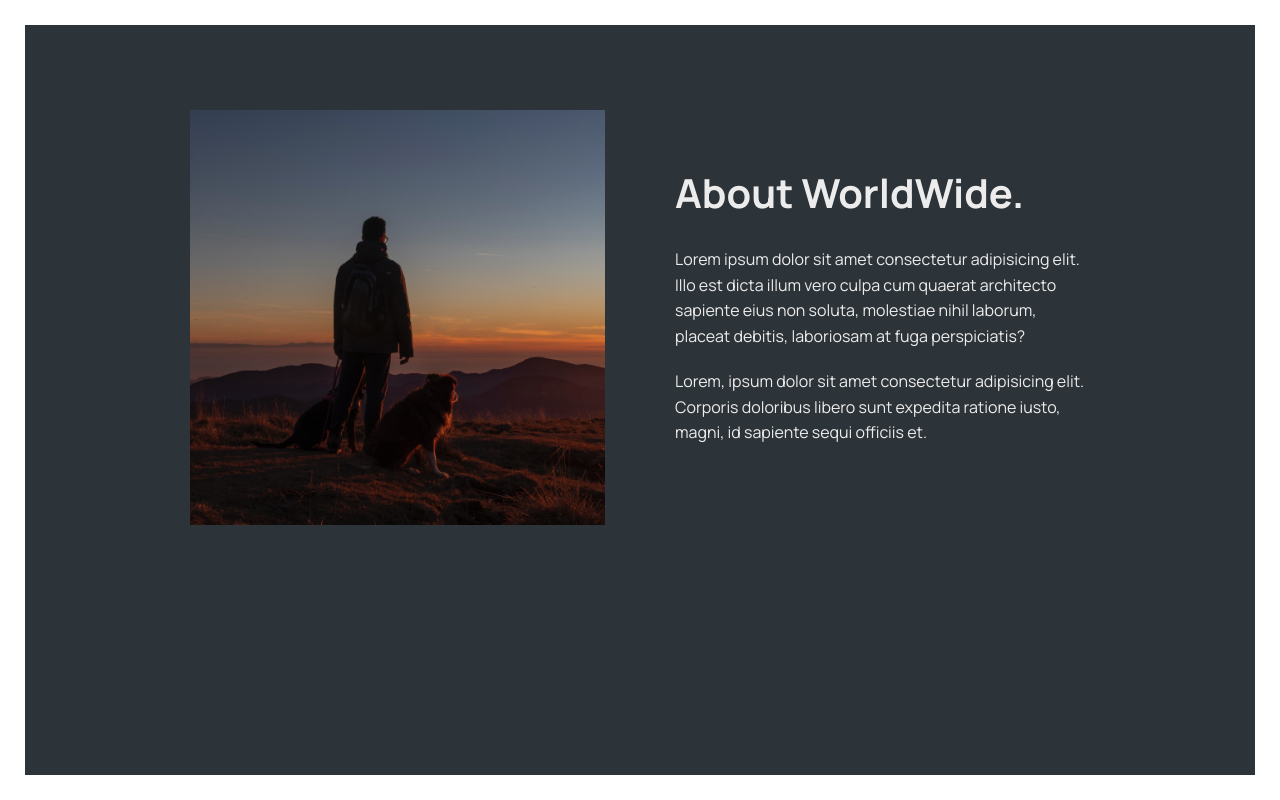
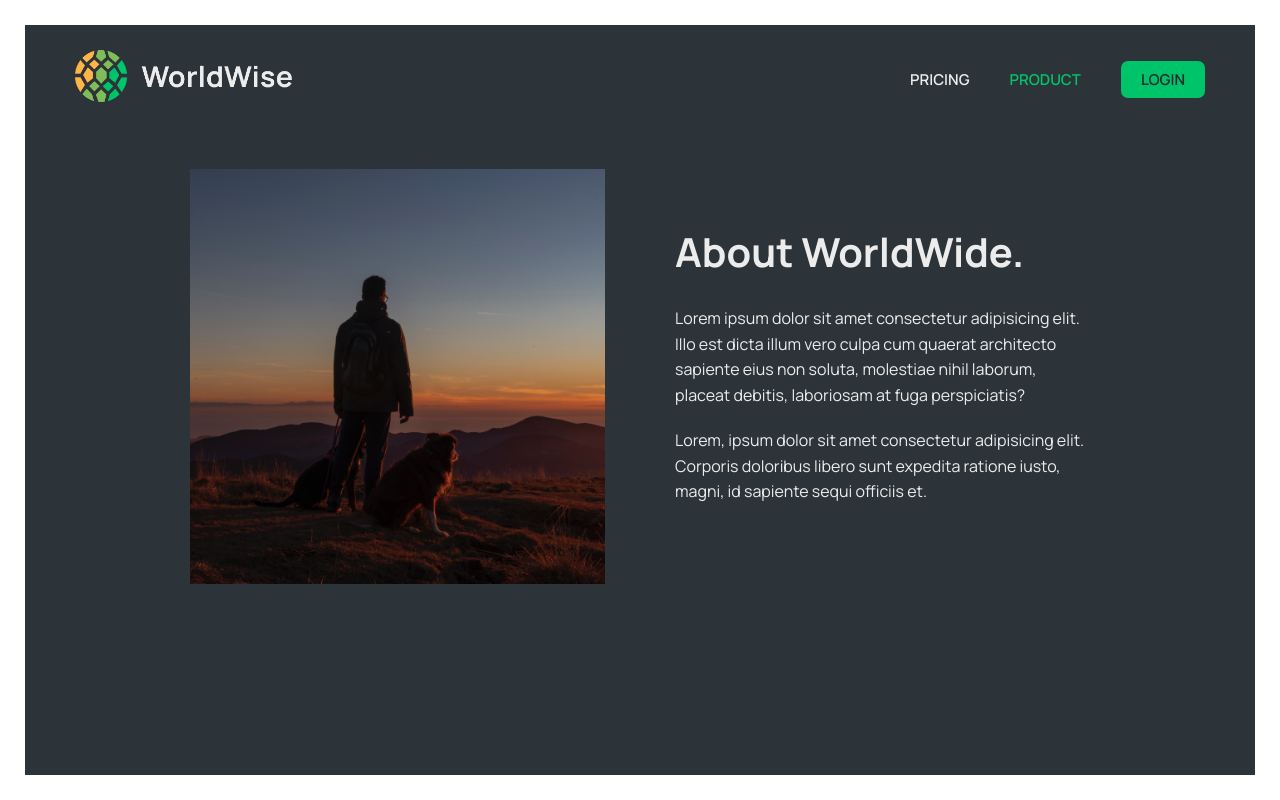
Before and after one commit to danieltroy092/worldwise, a React (Vite) app: page /product in a window 1280 px wide. Built offline with nearby package versions, Linux system fonts and the light colour scheme.

Commit message:
added navigation between pages

```diff
--- a/src/App.jsx
+++ b/src/App.jsx
@@ -4,6 +4,7 @@
 import Pricing from "./pages/Pricing";
 import PageNotFound from "./pages/PageNotFound";
 import AppLayout from "./pages/AppLayout";
+import Login from "./pages/Login";
 
 function App() {
   return (
@@ -12,6 +13,7 @@
         <Route path="/" element={<Homepage />} />
         <Route path="pricing" element={<Pricing />} />
         <Route path="product" element={<Product />} />
+        <Route path="login" element={<Login />} />
         <Route path="app" element={<AppLayout />} />
         <Route path="*" element={<PageNotFound />} />
       </Routes>
--- a/src/components/Logo.jsx
+++ b/src/components/Logo.jsx
@@ -1,7 +1,12 @@
 import styles from "./Logo.module.css";
+import { Link } from "react-router-dom";
 
 function Logo() {
-  return <img src="/logo.png" alt="WorldWise logo" className={styles.logo} />;
+  return (
+    <Link to="/">
+      <img src="/logo.png" alt="WorldWise logo" className={styles.logo} />
+    </Link>
+  );
 }
 
 export default Logo;
--- a/src/components/PageNav.jsx
+++ b/src/components/PageNav.jsx
@@ -1,18 +1,22 @@
 import { NavLink } from "react-router-dom";
+import Logo from "./Logo";
 import styles from "./PageNav.module.css";
 
 function PageNav() {
   return (
     <nav className={styles.nav}>
+      <Logo />
       <ul className={styles.navlist}>
         <li>
-          <NavLink to="/">Homepage</NavLink>
+          <NavLink to="/pricing">Pricing</NavLink>
         </li>
         <li>
           <NavLink to="/product">Product</NavLink>
         </li>
         <li>
-          <NavLink to="/pricing">Pricing</NavLink>
+          <NavLink to="/login" className={styles.ctaLink}>
+            login
+          </NavLink>
         </li>
       </ul>
     </nav>
--- a/src/pages/Homepage.jsx
+++ b/src/pages/Homepage.jsx
@@ -1,8 +1,11 @@
+import { Link } from "react-router-dom";
+import PageNav from "../components/PageNav";
 import styles from "./Homepage.module.css";
 
 export default function Homepage() {
   return (
     <main className={styles.homepage}>
+      <PageNav />
       <section>
         <h1>
           You travel the world.
@@ -14,6 +17,9 @@
           of. Never forget your wonderful experiences, and show your friends how
           you have wandered the world.
         </h2>
+        <Link to="/app" className="cta">
+          Start tracking now
+        </Link>
       </section>
     </main>
   );
--- a/src/pages/Login.jsx
+++ b/src/pages/Login.jsx
@@ -1,4 +1,6 @@
+import { useState } from "react";
 import styles from "./Login.module.css";
+import PageNav from "../components/PageNav";
 
 export default function Login() {
   // PRE-FILL FOR DEV PURPOSES
@@ -7,6 +9,7 @@
 
   return (
     <main className={styles.login}>
+      <PageNav />
       <form className={styles.form}>
         <div className={styles.row}>
           <label htmlFor="email">Email address</label>
--- a/src/pages/Pricing.jsx
+++ b/src/pages/Pricing.jsx
@@ -1,9 +1,11 @@
 // Uses the same styles as Product
+import PageNav from "../components/PageNav";
 import styles from "./Product.module.css";
 
 export default function Product() {
   return (
     <main className={styles.product}>
+      <PageNav />
       <section>
         <div>
           <h2>
--- a/src/pages/Product.jsx
+++ b/src/pages/Product.jsx
@@ -1,8 +1,10 @@
+import PageNav from "../components/PageNav";
 import styles from "./Product.module.css";
 
 export default function Product() {
   return (
     <main className={styles.product}>
+      <PageNav />
       <section>
         <img
           src="img-1.jpg"
```
